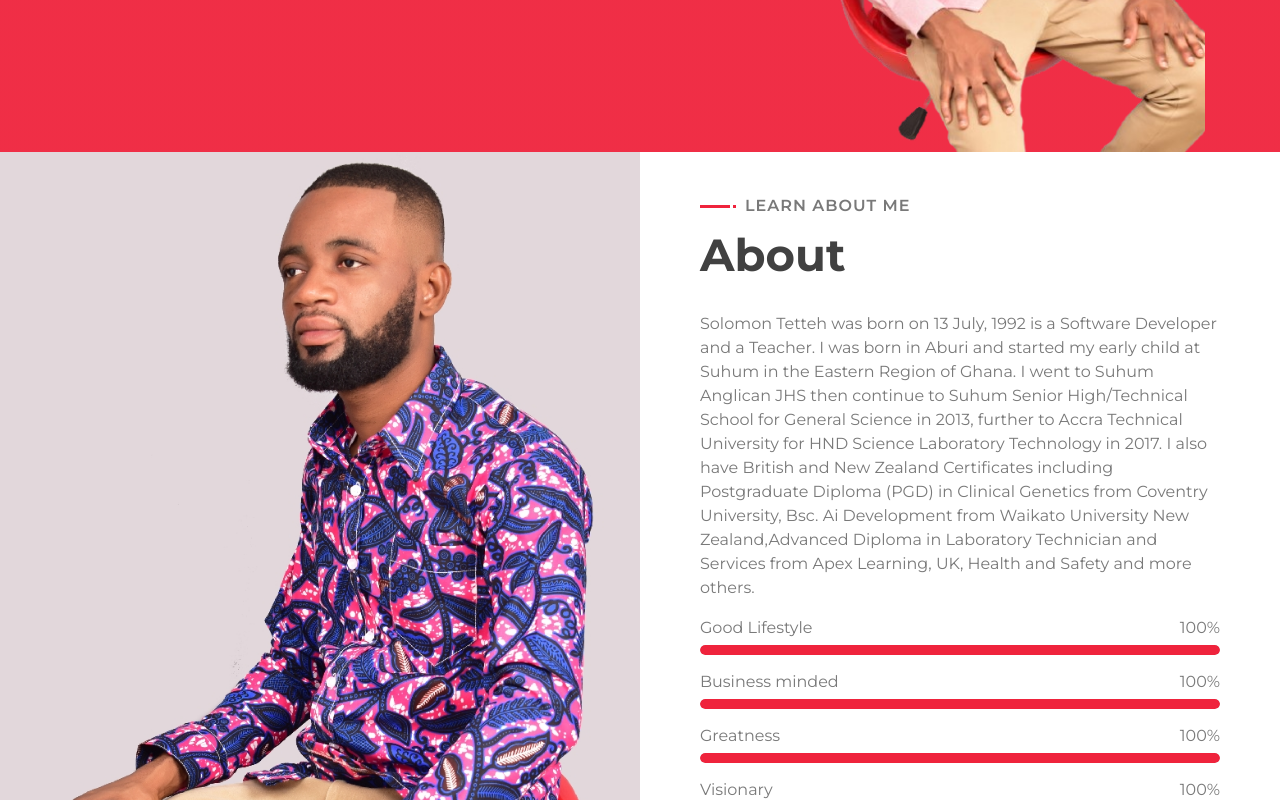
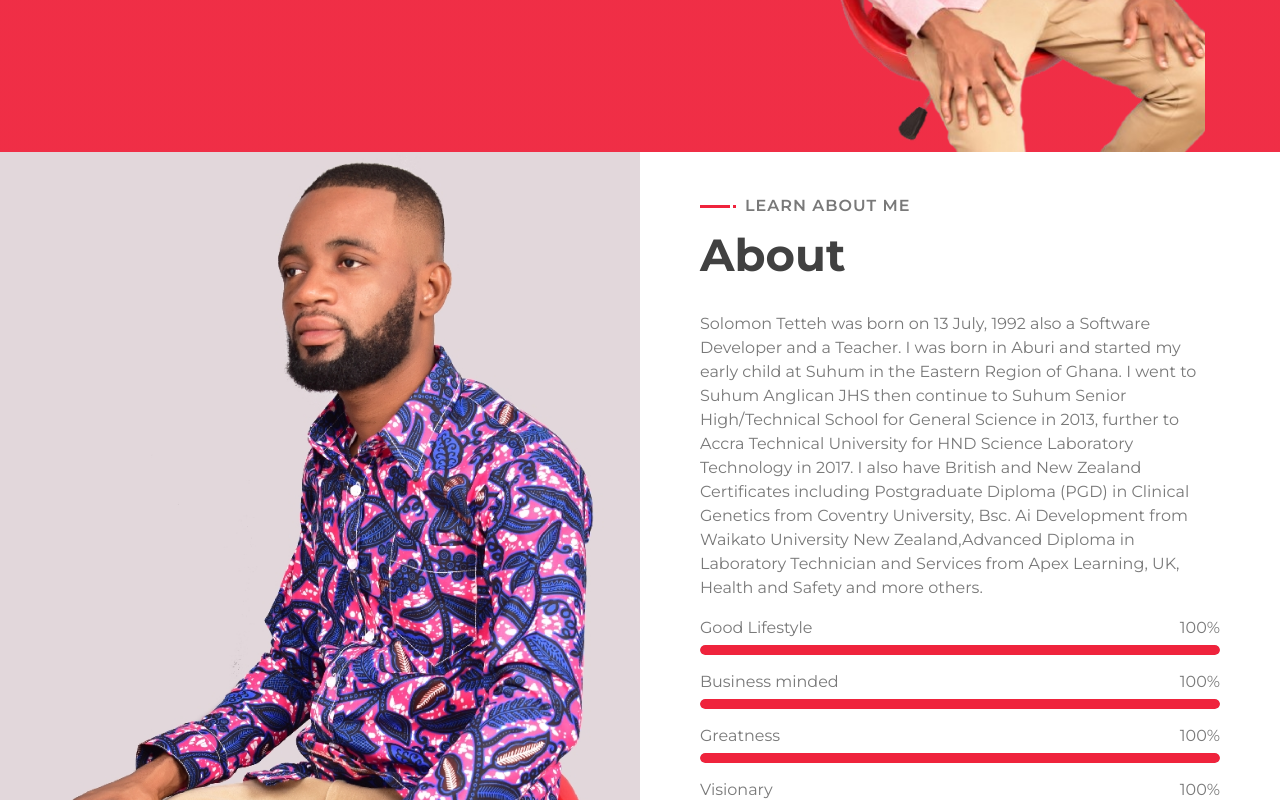
Before and after one commit to paa10/solostet, a plain HTML site: page index.html in a window 1280 px wide. Shown: the part 568-1368 px from the top of the page. Drawn offline with nearby package versions, Linux system fonts and the light colour scheme.

Commit message:
Update index.html

```diff
--- a/index.html
+++ b/index.html
@@ -98,7 +98,7 @@
                             </div>
                             <div class="about-text">
                                 <p>
-                                    Solomon Tetteh was born on 13 July, 1992 is a Software Developer and a Teacher. I was born in Aburi and started my early child at Suhum in the Eastern Region of Ghana. I went to Suhum Anglican JHS then continue to Suhum Senior High/Technical School for General Science in 2013, further to Accra Technical University for HND Science Laboratory Technology in 2017. I also have British and New Zealand Certificates including Postgraduate Diploma (PGD) in Clinical Genetics from Coventry University, Bsc. Ai Development from Waikato University New Zealand,Advanced Diploma in Laboratory Technician and Services from Apex Learning, UK, Health and Safety and more others.
+                                    Solomon Tetteh was born on 13 July, 1992 also a Software Developer and a Teacher. I was born in Aburi and started my early child at Suhum in the Eastern Region of Ghana. I went to Suhum Anglican JHS then continue to Suhum Senior High/Technical School for General Science in 2013, further to Accra Technical University for HND Science Laboratory Technology in 2017. I also have British and New Zealand Certificates including Postgraduate Diploma (PGD) in Clinical Genetics from Coventry University, Bsc. Ai Development from Waikato University New Zealand,Advanced Diploma in Laboratory Technician and Services from Apex Learning, UK, Health and Safety and more others.
                             <div class="skills">
                                 <div class="skill-name">
                                     <p>Good Lifestyle </p><p>100%</p>
```
